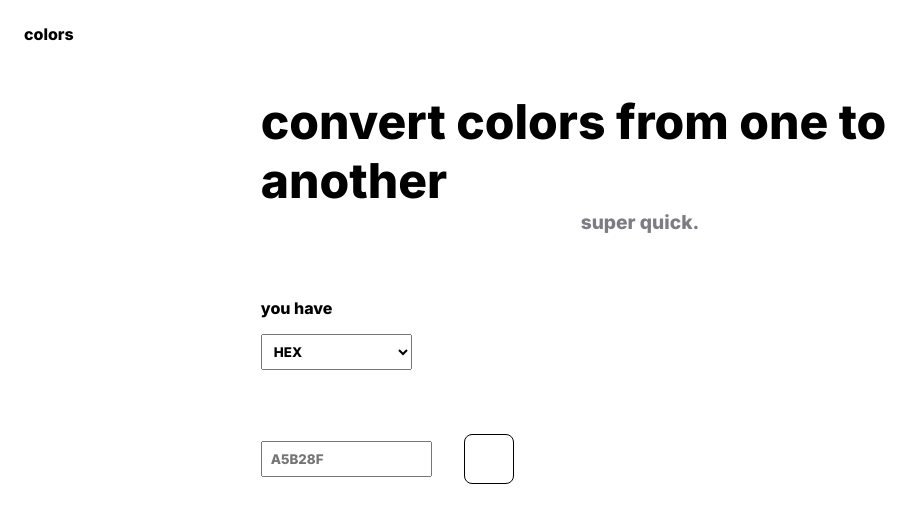
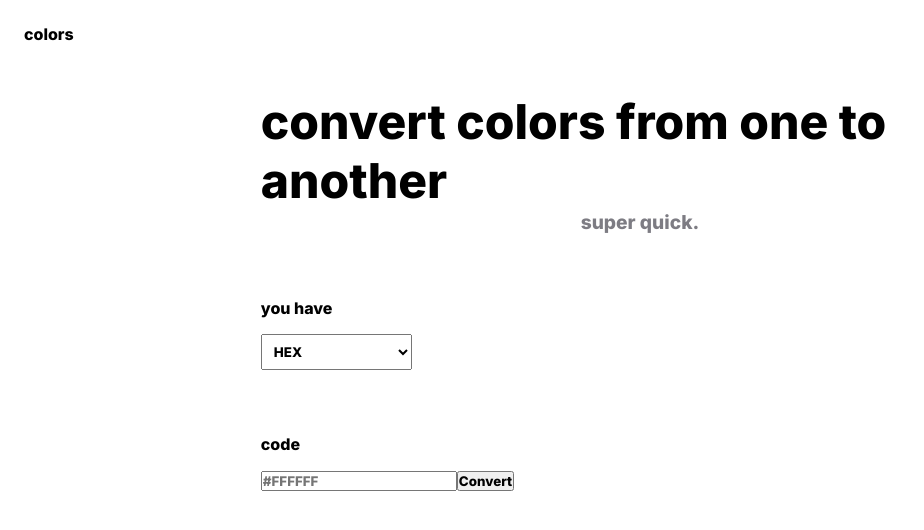
Before and after one commit to rohanprasadofficial/colorspace, a React (Create React App) app: page / in a window 1280 px wide. Shown: the top 530 px of the page, without its empty margins (0-924 px from the left). Built offline with nearby package versions, Linux system fonts and the light colour scheme.

Commit message:
added hexspace conversion

```diff
--- a/src/App.tsx
+++ b/src/App.tsx
@@ -1,6 +1,6 @@
-import React from 'react';
+import React, { useState } from 'react';
 import styled from 'styled-components';
-import ColorPicker from './components/ColorPicker';
+import InputField from './components/InputFields';
 interface ColorSpaceInterface {
     title: string;
     code: string;
@@ -10,10 +10,10 @@ const App: React.FC = () => {
     const ColorSpaces: ColorSpaceInterface[] = [
         { title: 'HEX', code: 'hex' },
         { title: 'RGB', code: 'rgb' },
-        { title: 'RGBA', code: 'rgba' },
         { title: 'HSL', code: 'hsl' },
-        { title: 'HSLA', code: 'hsla' },
     ];
+
+    const [spaceActive, setSpaceActive] = useState<ColorSpaceInterface>({ title: 'HEX', code: 'hex' });
 
     return (
         <StyledApp>
@@ -43,16 +43,7 @@ const App: React.FC = () => {
                 </div>
 
                 <div className="main__inputs">
-                    <input
-                        type="text"
-                        className="main__inputs--hex"
-                        id="color-picker-page_input"
-                        spellCheck="true"
-                        placeholder="A5B28F"
-                    />
-
-                    <ColorPicker />
-                    <span className="main__inputs--color"></span>
+                    <InputField key={spaceActive.code} code={spaceActive.code} />
                 </div>
             </section>
         </StyledApp>
--- /dev/null
+++ b/src/components/InputFields.tsx
@@ -0,0 +1,25 @@
+import React from 'react';
+
+import { HexSpace } from './spaces/HexSpace';
+interface InputFieldsProps {
+    code: string;
+}
+
+const InputFields: React.FC<InputFieldsProps> = (props: InputFieldsProps) => {
+    switch (props.code) {
+        case 'hex': {
+            return <HexSpace />;
+        }
+        case 'rgb': {
+            return <p>Hello i am rgb</p>;
+        }
+        case 'hsl': {
+            return <p>Hello i am hsl</p>;
+        }
+        default: {
+            return <p>please select a code</p>;
+        }
+    }
+};
+
+export default InputFields;
--- /dev/null
+++ b/src/components/spaces/HexSpace.tsx
@@ -0,0 +1,50 @@
+import React, { useState } from 'react';
+import { HEXToHSL, HexToRGB } from '../../utils/converter';
+
+export const HexSpace: React.FC = () => {
+    const [input, setInput] = useState<string>('');
+    const [rbg, setRgb] = useState<string>('');
+    const [hsl, setHSL] = useState<string>('');
+    const onConvert = () => {
+        console.log('Onchange');
+    };
+
+    const injectValues = (value: string) => {
+        setRgb(HexToRGB(value) as string);
+        setHSL(HEXToHSL(value));
+    };
+
+    return (
+        <div>
+            <p style={{ marginBottom: '1rem' }}>code </p>
+            <input
+                type="text"
+                placeholder="#FFFFFF"
+                onChange={(e) => {
+                    setInput(e.target.value);
+                    injectValues(e.target.value);
+                }}
+            />
+            <button onClick={onConvert}>Convert</button>
+            {input}
+
+            <div>
+                {rbg ? (
+                    <div>
+                        <h2>RGB</h2> <p>{rbg}</p>
+                    </div>
+                ) : (
+                    ''
+                )}
+
+                {hsl ? (
+                    <div>
+                        <h2>HSL</h2> <p>{hsl}</p>
+                    </div>
+                ) : (
+                    ''
+                )}
+            </div>
+        </div>
+    );
+};
```
Also changed, not shown: src/components/ColorPicker.tsx (+0 -11 lines), 1 other file (tests, documents, lock files or other folders).
